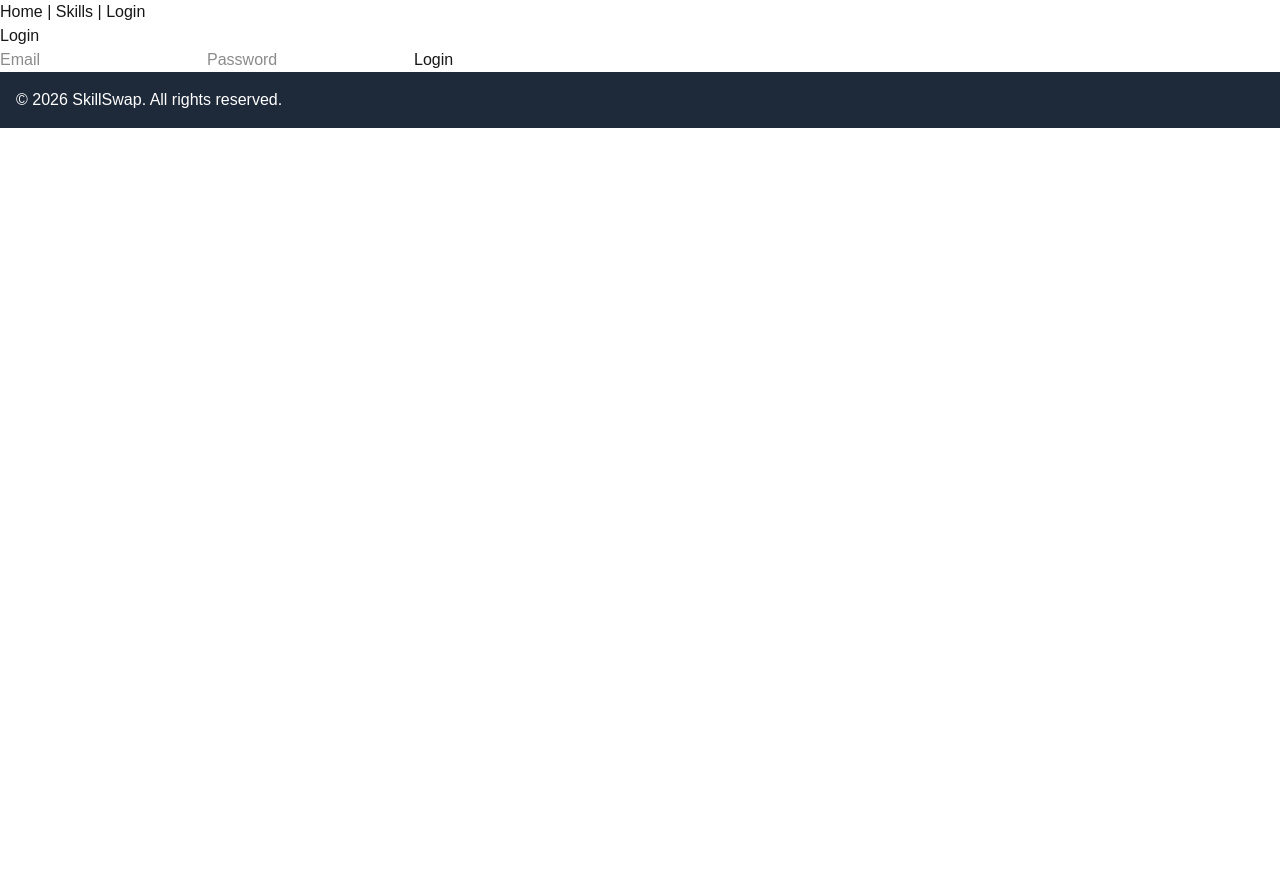
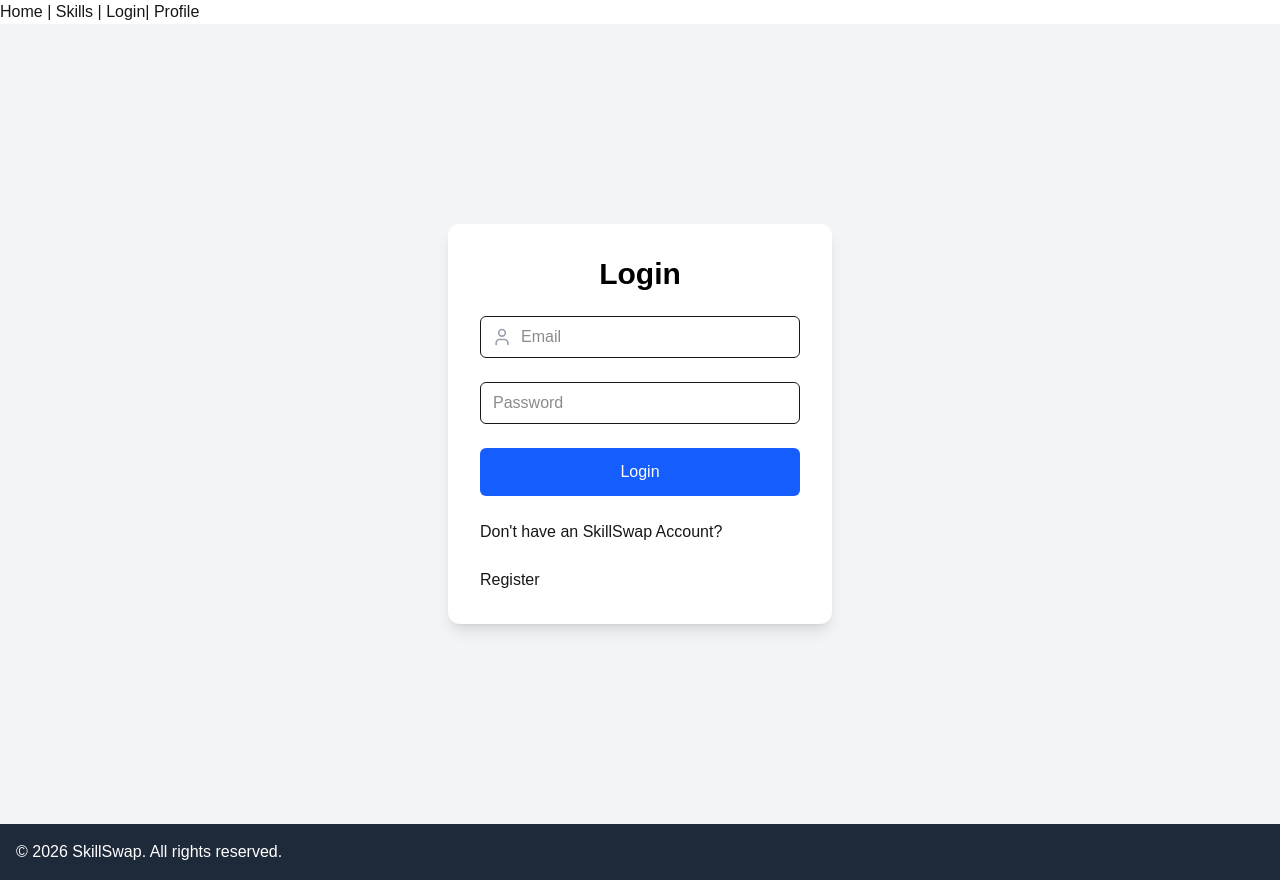
Before and after one commit to PratikPant01/SkillSwap, a Next.js app in the folder skillswap-frontend/: page /auth/login in a window 1280 px wide. Before the commit the page ends 800 px from the top, so only its background shows below. Built offline with nearby package versions, Linux system fonts and the light colour scheme.

Commit message:
prfile page addes

```diff
--- /dev/null
+++ b/package.json
@@ -0,0 +1,5 @@
+{
+  "dependencies": {
+    "lucide-react": "^0.562.0"
+  }
+}
--- a/skillswap-frontend/app/auth/login/page.tsx
+++ b/skillswap-frontend/app/auth/login/page.tsx
@@ -1,10 +1,37 @@
+import { User } from "lucide-react";
+import Link  from "next/link"
+
 export default function LoginPage() {
   return (
-    <div>
-      <h2>Login</h2>
-      <input placeholder="Email" />
-      <input placeholder="Password" type="password" />
-      <button>Login</button>
+    <div className="min-h-screen bg-gray-100 flex justify-center items-center">
+      <div className="bg-white p-8 rounded-xl shadow-lg w-full max-w-sm flex flex-col gap-6">
+        <h2 className="text-3xl font-bold text-black text-center">Login</h2>
+
+        {/* Email input with icon */}
+        <div className="relative w-full">
+          <User className="absolute left-3 top-1/2 -translate-y-1/2 text-gray-400" size={20} />
+          <input
+            type="email"
+            placeholder="Email"
+            className="w-full pl-10 pr-3 py-2 border rounded-md focus:outline-none focus:ring-2 focus:ring-blue-500"
+          />
+        </div>
+
+        {/* Password input */}
+        <input
+          type="password"
+          placeholder="Password"
+          className="w-full pl-3 pr-3 py-2 border rounded-md focus:outline-none focus:ring-2 focus:ring-blue-500"
+        />
+
+        {/* Login button */}
+        <button className="w-full bg-blue-600 text-white py-3 rounded-md hover:bg-blue-700 transition">
+          Login
+        </button>
+        <h4>Don't have an SkillSwap Account?</h4>
+        <Link href="/auth/register">Register</Link>
+
+      </div>
     </div>
   );
 }
--- a/skillswap-frontend/app/profile/page.tsx
+++ b/skillswap-frontend/app/profile/page.tsx
@@ -0,0 +1,11 @@
+import React from 'react';
+export default function page(){
+       return (
+        <div>
+            <div>
+
+            </div>
+        </div>
+    );
+
+};
--- a/skillswap-frontend/component/navbar.tsx
+++ b/skillswap-frontend/component/navbar.tsx
@@ -5,7 +5,8 @@ export default function Navbar() {
     <nav>
       <Link href="/">Home</Link> |{" "}
       <Link href="/skills">Skills</Link> |{" "}
-      <Link href="/auth/login">Login</Link>
+      <Link href="/auth/login">Login</Link>|{" "}
+      <Link href="/profile">Profile</Link>
     </nav>
   );
 }
```
Also changed, not shown: 1 other file (tests, documents, lock files or other folders).
